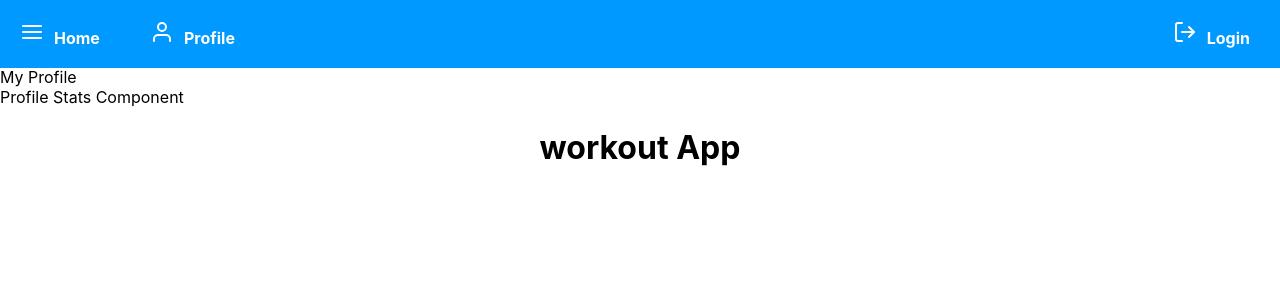
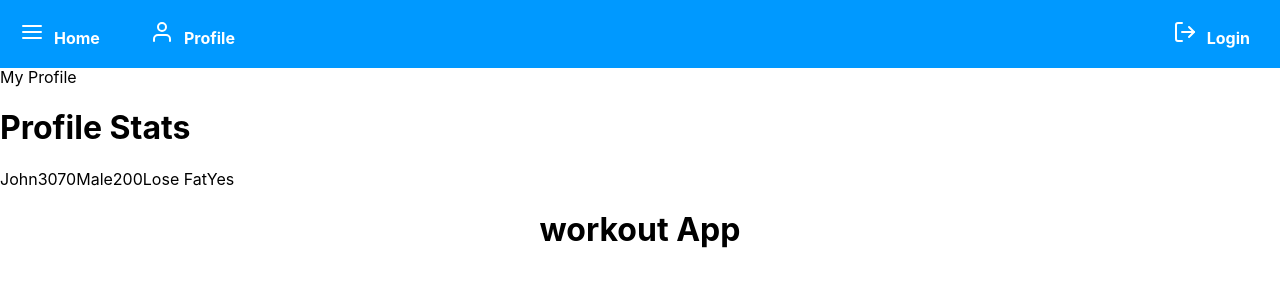
Before and after one commit to petermijkje/workout_app2, a React (Create React App) app in the folder workout_app/: page /profile in a window 1280 px wide. Shown: the top 300 px of the page. Built offline with nearby package versions, Linux system fonts and the light colour scheme.

Commit message:
adding props to pass individual components

```diff
--- a/workout_app/src/components/profile-stats/profile-stats.component.jsx
+++ b/workout_app/src/components/profile-stats/profile-stats.component.jsx
@@ -1,5 +1,4 @@
 import React from 'react'
-import { useState } from 'react'
 
 import './profile-stats.styles.scss'
 
@@ -13,7 +12,7 @@ const ProfileStats = ({
   onTrack,
 }) => (
   <div>
-    Profile Stats Component
+    <h1>Profile Stats</h1>
     <span>{name}</span>
     <span>{age}</span>
     <span>{height}</span>
--- a/workout_app/src/components/profile/profile.component.jsx
+++ b/workout_app/src/components/profile/profile.component.jsx
@@ -3,13 +3,27 @@ import ProfileStats from '../profile-stats/profile-stats.component'
 
 import './profile.styles.scss'
 
-function Profile() {
-  return (
-    <div className="profile">
-      My Profile
-      <ProfileStats />
-    </div>
-  )
+class Profile extends React.Component {
+  constructor(props) {
+    super(props)
+    this.state = {
+      name: 'John',
+      age: '30',
+      height: 70,
+      sex: 'Male',
+      weight: '200',
+      currentGoal: 'Lose Fat',
+      onTrack: 'Yes',
+    }
+  }
+  render(props) {
+    const { ...rest } = this.state
+    return (
+      <div className="profile">
+        My Profile
+        <ProfileStats {...rest} />
+      </div>
+    )
+  }
 }
-
 export default Profile
```
Also changed, not shown: 1 other file (tests, documents, lock files or other folders).
